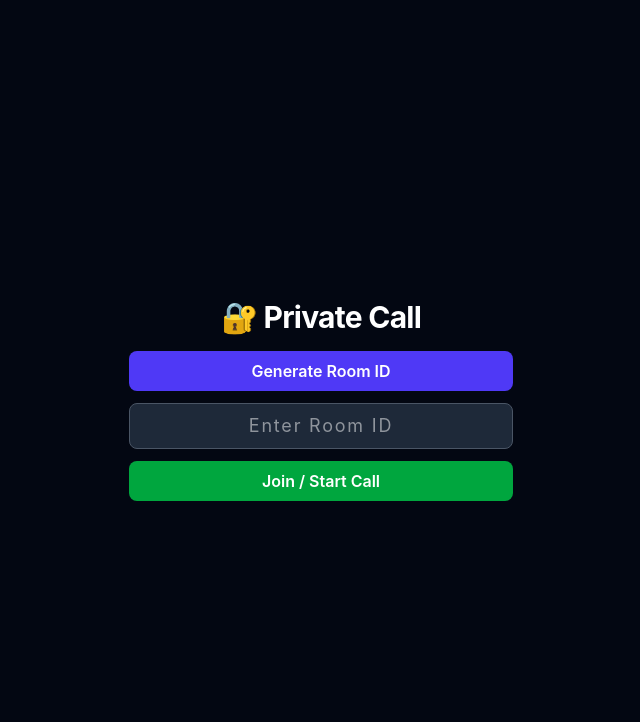
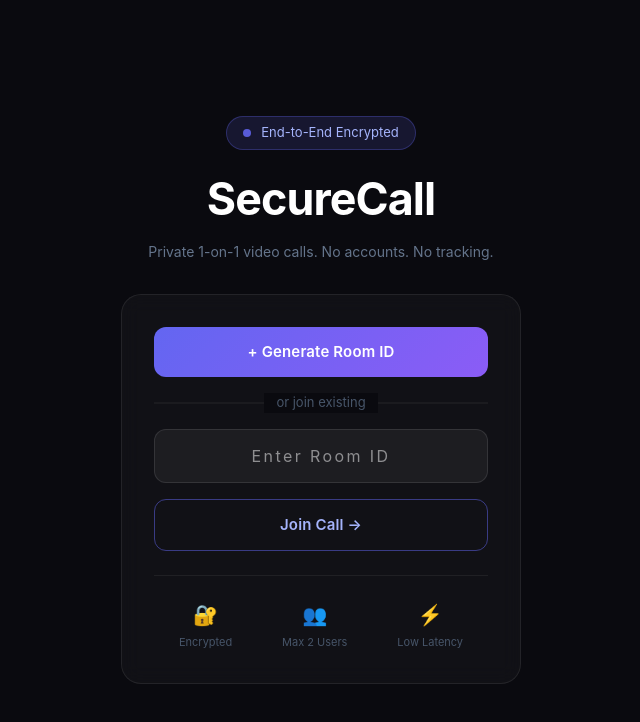
Before and after one commit to aakashsharmatech21-netizen/private-video-call, a React (Vite) app in the folder client/: page / in a window 1280 px wide. Shown: the top 722 px of the page, without its empty margins (319-959 px from the left). Built offline with nearby package versions, Linux system fonts and the light colour scheme.

Commit message:
professional UI redesign

```diff
--- a/client/src/App.jsx
+++ b/client/src/App.jsx
@@ -139,72 +139,225 @@ localRef.current.srcObject = stream;
   };
 
  return (
-  <div className="min-h-screen bg-gray-950 text-white flex flex-col items-center justify-center gap-4 p-4">
-    <h1 className="text-3xl font-bold tracking-tight">🔐 Private Call</h1>
+  <div style={{
+    minHeight: '100vh',
+    background: '#0a0a0f',
+    color: '#fff',
+    fontFamily: "'Inter', sans-serif",
+    display: 'flex',
+    flexDirection: 'column',
+    alignItems: 'center',
+    justifyContent: 'center',
+    padding: '1rem'
+  }}>
 
+    {/* Header */}
+    <div style={{ textAlign: 'center', marginBottom: '2rem' }}>
+      <div style={{
+        display: 'inline-flex', alignItems: 'center', gap: '10px',
+        background: 'rgba(99,102,241,0.15)', border: '1px solid rgba(99,102,241,0.3)',
+        borderRadius: '50px', padding: '6px 16px', marginBottom: '1rem'
+      }}>
+        <div style={{ width: 8, height: 8, borderRadius: '50%', background: '#6366f1', animation: 'pulse 2s infinite' }} />
+        <span style={{ fontSize: 13, color: '#a5b4fc' }}>End-to-End Encrypted</span>
+      </div>
+      <h1 style={{ fontSize: 'clamp(1.8rem, 5vw, 2.8rem)', fontWeight: 700, margin: 0, letterSpacing: '-0.02em' }}>
+        SecureCall
+      </h1>
+      <p style={{ color: '#64748b', marginTop: '0.5rem', fontSize: 14 }}>Private 1-on-1 video calls. No accounts. No tracking.</p>
+    </div>
+
+    {/* Idle screen */}
     {status === 'idle' && (
-      <div className="flex flex-col gap-3 w-full max-w-sm">
-        <button onClick={generateRoom}
-          className="bg-indigo-600 hover:bg-indigo-500 py-2 rounded-lg font-semibold">
-          Generate Room ID
+      <div style={{
+        background: 'rgba(255,255,255,0.03)', border: '1px solid rgba(255,255,255,0.08)',
+        borderRadius: 20, padding: '2rem', width: '100%', maxWidth: 400,
+        backdropFilter: 'blur(10px)'
+      }}>
+        <button onClick={generateRoom} style={{
+          width: '100%', padding: '14px', borderRadius: 12, border: 'none',
+          background: 'linear-gradient(135deg, #6366f1, #8b5cf6)',
+          color: '#fff', fontSize: 15, fontWeight: 600, cursor: 'pointer',
+          marginBottom: '1rem', letterSpacing: '0.01em'
+        }}>
+          + Generate Room ID
         </button>
-        <input value={inputId} onChange={e => setInputId(e.target.value.toUpperCase())}
+
+        <div style={{ position: 'relative', marginBottom: '1rem' }}>
+          <div style={{
+            position: 'absolute', top: '50%', left: 0, right: 0, height: 1,
+            background: 'rgba(255,255,255,0.08)', transform: 'translateY(-50%)'
+          }} />
+          <span style={{
+            position: 'relative', background: '#0a0a0f', padding: '0 12px',
+            color: '#475569', fontSize: 13, display: 'block', textAlign: 'center', width: 'fit-content', margin: '0 auto'
+          }}>or join existing</span>
+        </div>
+
+        <input
+          value={inputId}
+          onChange={e => setInputId(e.target.value.toUpperCase())}
           placeholder="Enter Room ID"
-          className="bg-gray-800 border border-gray-600 rounded-lg px-4 py-2 text-center tracking-widest text-lg" />
-        <button onClick={joinRoom}
-          className="bg-green-600 hover:bg-green-500 py-2 rounded-lg font-semibold">
-          Join / Start Call
+          style={{
+            width: '100%', padding: '14px', borderRadius: 12, boxSizing: 'border-box',
+            background: 'rgba(255,255,255,0.05)', border: '1px solid rgba(255,255,255,0.1)',
+            color: '#fff', fontSize: 16, textAlign: 'center', letterSpacing: '0.15em',
+            marginBottom: '1rem', outline: 'none'
+          }}
+        />
+
+        <button onClick={joinRoom} style={{
+          width: '100%', padding: '14px', borderRadius: 12, border: '1px solid rgba(99,102,241,0.5)',
+          background: 'transparent', color: '#a5b4fc', fontSize: 15, fontWeight: 600,
+          cursor: 'pointer', letterSpacing: '0.01em'
+        }}>
+          Join Call →
         </button>
+
+        {/* Features */}
+        <div style={{ display: 'flex', justifyContent: 'space-around', marginTop: '1.5rem', paddingTop: '1.5rem', borderTop: '1px solid rgba(255,255,255,0.06)' }}>
+          {[['🔐', 'Encrypted'], ['👥', 'Max 2 Users'], ['⚡', 'Low Latency']].map(([icon, label]) => (
+            <div key={label} style={{ textAlign: 'center' }}>
+              <div style={{ fontSize: 20, marginBottom: 4 }}>{icon}</div>
+              <div style={{ fontSize: 11, color: '#475569' }}>{label}</div>
+            </div>
+          ))}
+        </div>
       </div>
     )}
 
-    {status === 'full' && <p className="text-red-400 text-lg">Room is full! Only 2 people allowed.</p>}
-    {status === 'waiting' && <p className="text-yellow-400 animate-pulse">Waiting for the other person...</p>}
+    {status === 'full' && (
+      <div style={{
+        background: 'rgba(239,68,68,0.1)', border: '1px solid rgba(239,68,68,0.3)',
+        borderRadius: 12, padding: '1rem 2rem', color: '#fca5a5'
+      }}>
+        Room is full — only 2 people allowed per call.
+      </div>
+    )}
 
-    {/* Video layout - Google Meet style */}
-    <div className={`w-full max-w-6xl ${status === 'idle' || status === 'full' ? 'hidden' : ''}`}>
+    {status === 'waiting' && (
+      <div style={{
+        background: 'rgba(245,158,11,0.1)', border: '1px solid rgba(245,158,11,0.3)',
+        borderRadius: 12, padding: '1rem 2rem', color: '#fcd34d', marginBottom: '1rem'
+      }}>
+        ⏳ Waiting for the other person to join...
+      </div>
+    )}
+
+    {/* Video layout */}
+    <div style={{ width: '100%', maxWidth: 1100, display: status === 'idle' || status === 'full' ? 'none' : 'block' }}>
+
+      {/* Room ID bar */}
+      <div style={{
+        display: 'flex', alignItems: 'center', justifyContent: 'space-between',
+        background: 'rgba(255,255,255,0.03)', border: '1px solid rgba(255,255,255,0.08)',
+        borderRadius: 12, padding: '10px 16px', marginBottom: '1rem'
+      }}>
+        <span style={{ color: '#64748b', fontSize: 13 }}>Room</span>
+        <span style={{ fontFamily: 'monospace', color: '#a5b4fc', fontWeight: 600, letterSpacing: '0.1em' }}>{roomId}</span>
+        <button
+          onClick={() => navigator.clipboard.writeText(roomId)}
+          style={{ background: 'none', border: 'none', color: '#64748b', cursor: 'pointer', fontSize: 13 }}>
+          Copy
+        </button>
+      </div>
+
       {/* Remote video - large */}
-      <div className="relative w-full bg-gray-800 rounded-2xl overflow-hidden mb-3"
-        style={{ aspectRatio: window.innerWidth < 768 ? '9/16' : '16/9' }}>
-        <video ref={remoteRef} autoPlay playsInline
-          className="w-full h-full object-cover" />
-        <span className="absolute top-3 left-3 text-xs bg-black/50 px-2 py-1 rounded-full">Remote</span>
+      <div style={{
+        position: 'relative', width: '100%', borderRadius: 20, overflow: 'hidden',
+        background: '#111827', marginBottom: '1rem',
+        aspectRatio: window.innerWidth < 768 ? '9/16' : '16/9'
+      }}>
+        <video ref={remoteRef} autoPlay playsInline style={{ width: '100%', height: '100%', objectFit: 'cover' }} />
 
-        {/* Local video - small overlay */}
-        <div className="absolute bottom-4 right-4 rounded-xl overflow-hidden border-2 border-white/30 shadow-lg"
-          style={{
-            width: window.innerWidth < 768 ? '90px' : '160px',
-            aspectRatio: window.innerWidth < 768 ? '9/16' : '16/9'
+        {status === 'waiting' && (
+          <div style={{
+            position: 'absolute', inset: 0, display: 'flex', alignItems: 'center',
+            justifyContent: 'center', flexDirection: 'column', gap: 12
           }}>
-          <video ref={localRef} autoPlay muted playsInline
-            className="w-full h-full object-cover" />
-          <span className="absolute bottom-1 left-1 text-xs bg-black/50 px-1 rounded">You</span>
+            <div style={{
+              width: 64, height: 64, borderRadius: '50%',
+              background: 'rgba(99,102,241,0.2)', border: '2px solid rgba(99,102,241,0.4)',
+              display: 'flex', alignItems: 'center', justifyContent: 'center', fontSize: 28
+            }}>👤</div>
+            <p style={{ color: '#64748b', fontSize: 14 }}>Waiting for other person...</p>
+          </div>
+        )}
+
+        {/* Local video overlay */}
+        <div style={{
+          position: 'absolute', bottom: 16, right: 16, borderRadius: 12,
+          overflow: 'hidden', border: '2px solid rgba(255,255,255,0.2)',
+          boxShadow: '0 4px 20px rgba(0,0,0,0.5)',
+          width: window.innerWidth < 768 ? 90 : 180,
+          aspectRatio: window.innerWidth < 768 ? '9/16' : '16/9'
+        }}>
+          <video ref={localRef} autoPlay muted playsInline style={{ width: '100%', height: '100%', objectFit: 'cover' }} />
+          <div style={{
+            position: 'absolute', bottom: 4, left: 6,
+            fontSize: 10, color: 'rgba(255,255,255,0.7)', background: 'rgba(0,0,0,0.4)',
+            padding: '2px 6px', borderRadius: 4
+          }}>You</div>
         </div>
+
+        {/* Status badge */}
+        {status === 'connected' && (
+          <div style={{
+            position: 'absolute', top: 16, left: 16,
+            display: 'flex', alignItems: 'center', gap: 6,
+            background: 'rgba(0,0,0,0.5)', borderRadius: 50, padding: '6px 12px'
+          }}>
+            <div style={{ width: 8, height: 8, borderRadius: '50%', background: '#22c55e' }} />
+            <span style={{ fontSize: 12, color: '#fff' }}>Live</span>
+          </div>
+        )}
       </div>
 
       {/* Controls */}
       {(status === 'waiting' || status === 'connected') && (
-        <div className="flex gap-4 items-center justify-center mt-2">
-          <button onClick={toggleMic}
-            className={`flex flex-col items-center px-5 py-3 rounded-xl font-semibold text-sm ${micOn ? 'bg-gray-700 hover:bg-gray-600' : 'bg-red-600 hover:bg-red-500'}`}>
-            <span className="text-xl">{micOn ? '🎤' : '🔇'}</span>
-            <span>{micOn ? 'Mute' : 'Unmute'}</span>
+        <div style={{
+          display: 'flex', alignItems: 'center', justifyContent: 'center', gap: 12,
+          background: 'rgba(255,255,255,0.03)', border: '1px solid rgba(255,255,255,0.08)',
+          borderRadius: 16, padding: '1rem'
+        }}>
+          <button onClick={toggleMic} style={{
+            display: 'flex', flexDirection: 'column', alignItems: 'center', gap: 4,
+            padding: '12px 20px', borderRadius: 12, border: 'none', cursor: 'pointer',
+            background: micOn ? 'rgba(255,255,255,0.08)' : 'rgba(239,68,68,0.2)',
+            color: micOn ? '#fff' : '#fca5a5', fontSize: 12, fontWeight: 500
+          }}>
+            <span style={{ fontSize: 20 }}>{micOn ? '🎤' : '🔇'}</span>
+            {micOn ? 'Mute' : 'Unmute'}
           </button>
 
-          <button onClick={leaveCall}
-            className="flex flex-col items-center bg-red-600 hover:bg-red-500 px-5 py-3 rounded-xl font-semibold text-sm">
-            <span className="text-xl">📵</span>
-            <span>End</span>
+          <button onClick={toggleCam} style={{
+            display: 'flex', flexDirection: 'column', alignItems: 'center', gap: 4,
+            padding: '12px 20px', borderRadius: 12, border: 'none', cursor: 'pointer',
+            background: camOn ? 'rgba(255,255,255,0.08)' : 'rgba(239,68,68,0.2)',
+            color: camOn ? '#fff' : '#fca5a5', fontSize: 12, fontWeight: 500
+          }}>
+            <span style={{ fontSize: 20 }}>{camOn ? '📷' : '🚫'}</span>
+            {camOn ? 'Cam Off' : 'Cam On'}
           </button>
 
-          <button onClick={toggleCam}
-            className={`flex flex-col items-center px-5 py-3 rounded-xl font-semibold text-sm ${camOn ? 'bg-gray-700 hover:bg-gray-600' : 'bg-red-600 hover:bg-red-500'}`}>
-            <span className="text-xl">{camOn ? '📷' : '🚫'}</span>
-            <span>{camOn ? 'Cam Off' : 'Cam On'}</span>
+          <button onClick={leaveCall} style={{
+            display: 'flex', flexDirection: 'column', alignItems: 'center', gap: 4,
+            padding: '12px 28px', borderRadius: 12, border: 'none', cursor: 'pointer',
+            background: 'rgba(239,68,68,0.8)', color: '#fff', fontSize: 12, fontWeight: 600
+          }}>
+            <span style={{ fontSize: 20 }}>📵</span>
+            End Call
           </button>
         </div>
       )}
     </div>
+
+    <style>{`
+      @keyframes pulse {
+        0%, 100% { opacity: 1; }
+        50% { opacity: 0.4; }
+      }
+    `}</style>
   </div>
 );
 }
```
